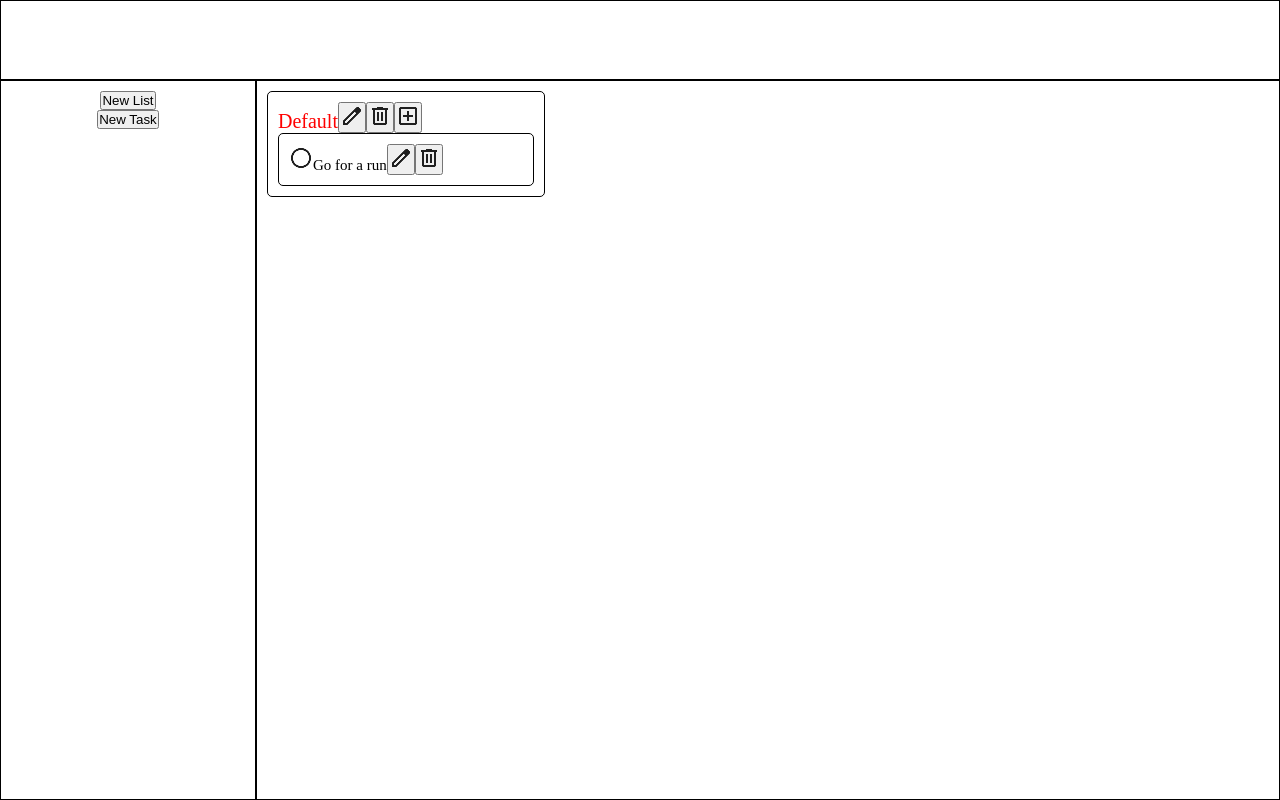
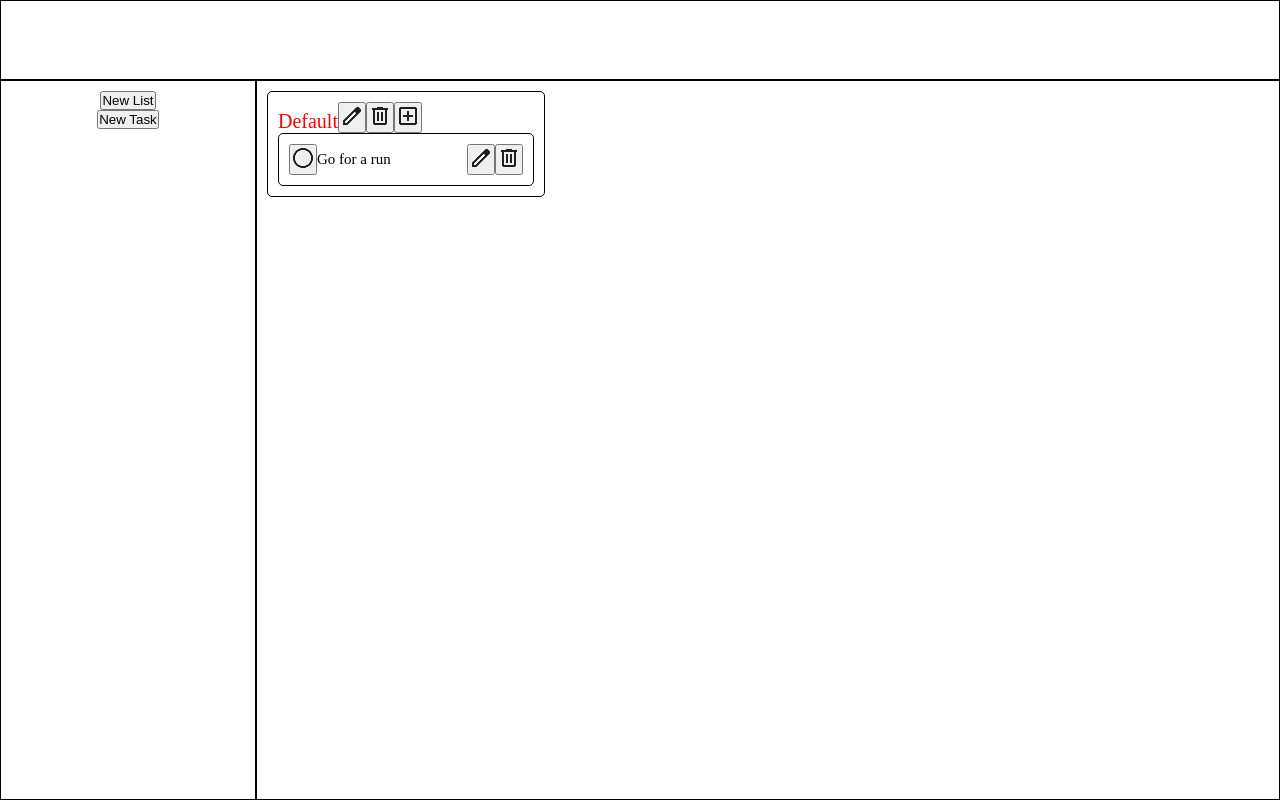
Before and after one commit to kamillask/todo-list-page, a website built with webpack: page src/template.html in a window 1280 px wide. Built offline with nearby package versions, Linux system fonts and the light colour scheme.

Commit message:
Refactored code to create function for making buttons, made mark task as completed work.

```diff
--- a/src/DomHandler.js
+++ b/src/DomHandler.js
@@ -1,9 +1,3 @@
-//add new list
-//add to list
-//remove from list
-//edit list
-//edit task
-//delete task
 //expand todo
 
 import deleteIcon from "./images/delete_24dp_1F1F1F_FILL0_wght400_GRAD0_opsz24.png"
@@ -43,6 +37,17 @@ export class DomHandler {
         }
     }
 
+    createButton(name, desc, imgSrc, index){
+        const button = this.createItem("button", name+"Button");
+        button.setAttribute("title", desc);
+        button.id = name+"-"+index;
+        const icon = this.createItem("img", "icon");
+        icon.id = name+"Icon-"+index;
+        icon.src = imgSrc;
+        button.appendChild(icon);
+        return button;
+    }
+
     showLists(){
         this.clearDOM("listContainer");
         let index = 0;
@@ -50,22 +55,14 @@ export class DomHandler {
             const listEntity = this.createItem("div", "listEntity");
             const listName = this.createItem("div", "list");
 
-            const deleteListButton = this.createItem("button", "deleteButton");
-            deleteListButton.setAttribute("title", "Delete List");
-            deleteListButton.id = "deleteButton-" + index;
-            const deleteListButtonIcon = this.createItem("img", "icon");
-            deleteListButtonIcon.src = deleteIcon;
+
+            const deleteListButton = this.createButton("delete", "Delete List", deleteIcon, index);
             deleteListButton.addEventListener("click", () => {
                 this.deleteList(this.listHandler.taskList[list]);
                 this.showLists();
             })
-            deleteListButton.appendChild(deleteListButtonIcon);
 
-            const addTaskToListButton = this.createItem("button", "addTaskToList");
-            addTaskToListButton.setAttribute("title", "Add a task to this List");
-            addTaskToListButton.id = "addTaskToList-" + index;
-            const addTaskToListIcon = this.createItem("img", "icon");
-            addTaskToListIcon.src = addIconBox;
+            const addTaskToListButton = this.createButton("addTaskToList", "Add a task to this List", addIconBox, index);
             const selectedIndex = "select-"+index;
             addTaskToListButton.addEventListener("click", () => {
                 this.populateSelect();
@@ -73,20 +70,14 @@ export class DomHandler {
                 this.submitTaskDialog.setAttribute("data-submit-type", "submitNew");
                 addTaskDialog.showModal();
             });
-            addTaskToListButton.appendChild(addTaskToListIcon);
 
-            const editListButton = this.createItem("button", "icon");
-            editListButton.setAttribute("title", "Edit List");
-            editListButton.id = "editList-"+index;
-            const editListIcon = this.createItem("img", "icon");
-            editListIcon.src = editIcon;
+            const editListButton = this.createButton("editList", "Edit List", editIcon, index);
             const editIndex = index;
             editListButton.addEventListener("click", () => {
                 this.submitListDialog.setAttribute("data-submit-type", "submitEdit");
                 this.submitListDialog.setAttribute("data-edit-index", editIndex);
                 this.addListDialog.showModal();
             })
-            editListButton.appendChild(editListIcon);
 
             listName.textContent = this.listHandler.taskList[list].name;
             listName.id = "list-" + index;
@@ -94,11 +85,6 @@ export class DomHandler {
             listName.appendChild(deleteListButton);
             listName.appendChild(addTaskToListButton);
             this.showTasks(this.listHandler.taskList[list], listName, index);
-
-
-            // listName.appendChild(editListButton);
-            // listName.appendChild(deleteListButton);
-            // listName.appendChild(addTaskToListButton);
 
             listEntity.appendChild(listName);
             listContainer.appendChild(listEntity);
@@ -110,30 +96,25 @@ export class DomHandler {
         let index = 0;
         for(let task in list.taskList){
             const taskEntity = this.createItem("div", "taskEntity");
-            const checkedButton = this.createItem("button", "icon");
-            checkedButton.setAttribute("title", "Mark as completed");
-            checkedButton.id = "checked-"+task; //task  = index
-            const checkedButtonIcon = this.createItem("img", "icon");
-            checkedButtonIcon.src = uncheckedIcon;
+            const taskControls = this.createItem("div", "taskControls");
+            const taskMain = this.createItem("div", "taskMain");
+
+            const checkedButton = this.createButton("check", "Mark as completed", uncheckedIcon, task);
             checkedButton.addEventListener("click", () => {
                 list.taskList[task].toggleComplete();
+                console.log(list.taskList[task].isComplete);
                 if(list.taskList[task].isComplete == false){
-                    checkedButtonIcon.src = uncheckedIcon;
+                    document.getElementById("checkIcon-"+task).src = uncheckedIcon;
                 } else{
-                    checkedButtonIcon.src = checkedIcon;
+                    document.getElementById("checkIcon-"+task).src = checkedIcon;
                 }
             })
-            checkedButton.appendChild(checkedButtonIcon);
 
             const taskName = this.createItem("div", "task");
             taskName.id = "task-"+index;
             taskName.textContent = list.taskList[task].name;
 
-            const editTaskButton = this.createItem("button", "icon");
-            editTaskButton.setAttribute("title", "Edit Task");
-            editTaskButton.id = "editTask-"+index;
-            const editTaskIcon = this.createItem("img", "icon");
-            editTaskIcon.src = editIcon;
+            const editTaskButton = this.createButton("editTask", "Edit Task", editIcon, task);
             const indexToEdit = index;
             editTaskButton.addEventListener("click", () => {
                 this.populateSelect();
@@ -143,22 +124,19 @@ export class DomHandler {
                 addTaskDialog.showModal();
             });
 
-            const deleteTaskButton = this.createItem("button", "icon");
-            deleteTaskButton.setAttribute("title", "Delete Task");
-            deleteTaskButton.id = "deleteTask-"+index;
-            const deleteTaskIcon = this.createItem("img", "icon");
-            deleteTaskIcon.src = deleteIcon;
+            const deleteTaskButton = this.createButton("deleteTask", "Delete Task", deleteIcon, task);
             deleteTaskButton.addEventListener("click", () => {
                 this.deleteTask(list, list.taskList[task]);
                 this.showLists();
             })
             index++;
-            editTaskButton.appendChild(editTaskIcon);
-            deleteTaskButton.appendChild(deleteTaskIcon);
-            taskName.appendChild(editTaskButton);
-            taskName.appendChild(deleteTaskButton);
-            taskEntity.appendChild(checkedButton);
-            taskEntity.appendChild(taskName);
+
+            taskMain.appendChild(checkedButton);
+            taskMain.appendChild(taskName);
+            taskControls.appendChild(editTaskButton);
+            taskControls.appendChild(deleteTaskButton);
+            taskEntity.appendChild(taskMain);
+            taskEntity.appendChild(taskControls);
             container.appendChild(taskEntity);
         }
     }
--- a/src/Task.js
+++ b/src/Task.js
@@ -12,9 +12,9 @@ export class Task {
 
     toggleComplete(){
         if (this.isComplete==true){
-            this.isComplete==false;
+            this.isComplete=false;
         } else{
-            this.isComplete==true;
+            this.isComplete=true;
         }
     }
 }
--- a/src/styles.css
+++ b/src/styles.css
@@ -47,7 +47,7 @@ body {
 }
 
 #addListDialog::backdrop, #addTaskDialog::backdrop {
-    backdrop-filter: blur(2px);
+    backdrop-filter: blur(1px);
 }
 
 input{
@@ -74,6 +74,12 @@ input{
     border-radius: 5px;
     padding: 10px;
     align-items: center;
+    justify-content: space-between;
+}
+
+.taskMain {
+    display: flex;
+    align-items: center;
 }
 
 button[id^="checked-"]{
```
Also changed, not shown: src/index.js (+0 -25 lines).
